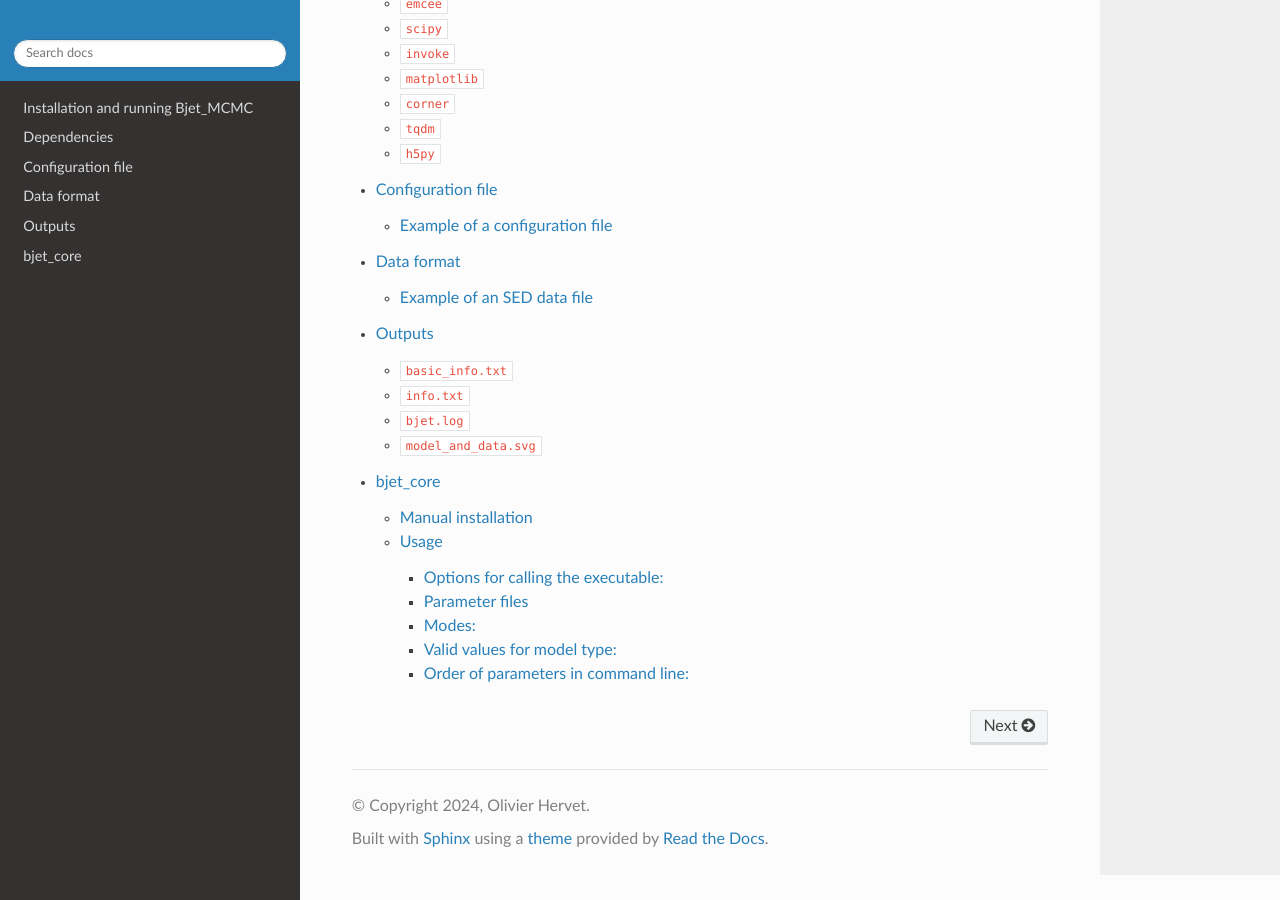
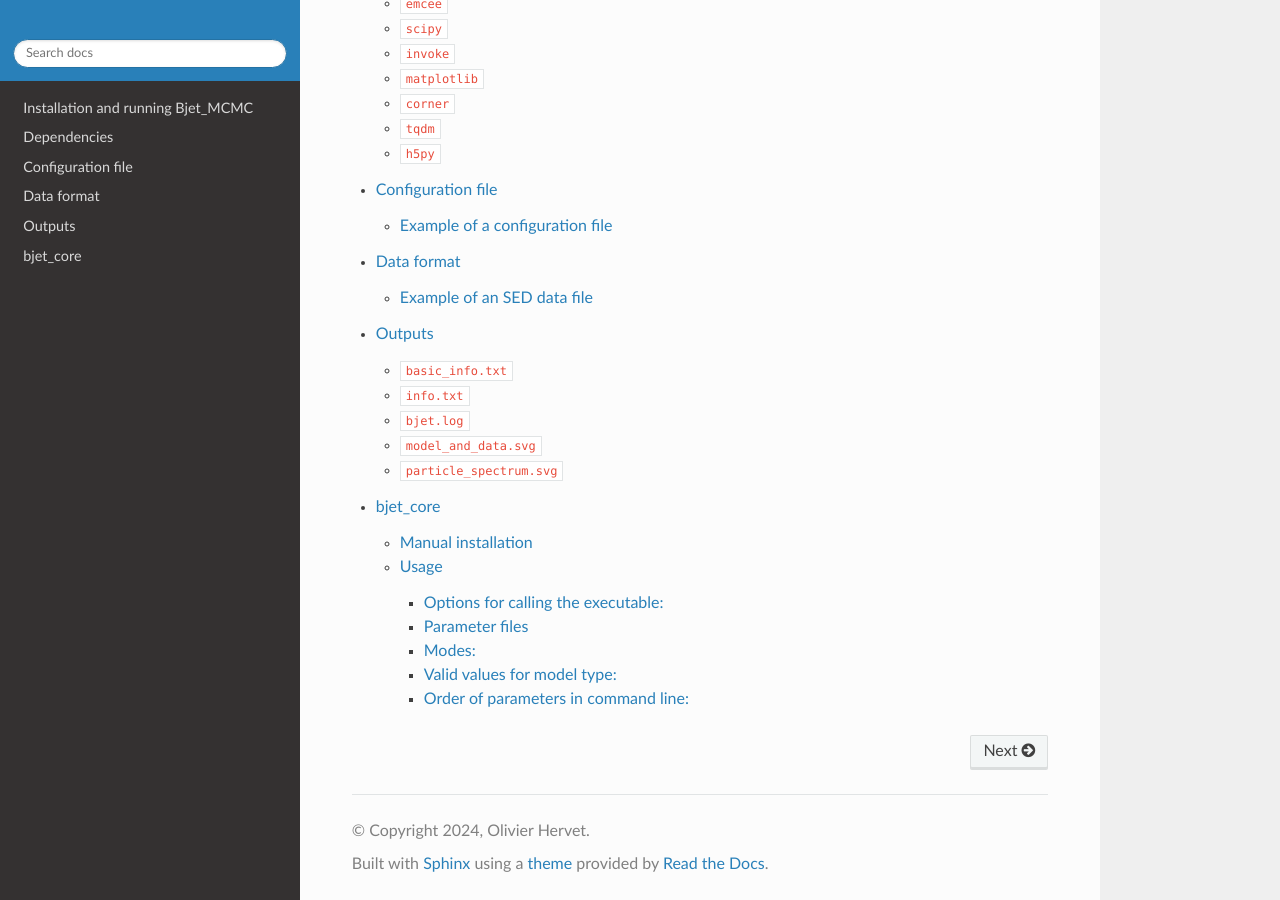
Before and after one commit to Ohervet/Bjet_MCMC, a Sphinx documentation site: the page built from docs/source/index.rst, in a window 1280 px wide and 900 px high, scrolled down 602 px. Built offline with Sphinx 7.4.7 and the Read the Docs theme 2.0.0, drawn with Linux system fonts in a browser that asks for light colours.

Commit message:
Update outputs.rst

```diff
--- a/docs/source/outputs.rst
+++ b/docs/source/outputs.rst
@@ -63,3 +63,9 @@ e.g.
 
 .. image:: ..\\figures\\model_and_data.png
   :width: 400
+
+``particle_spectrum.svg``
+----------------------
+Particle spectrum with 1-sigma confidence level contours of the best model.
+.. image:: ..\\figures\\model_and_data.png
+  :width: 400
```
